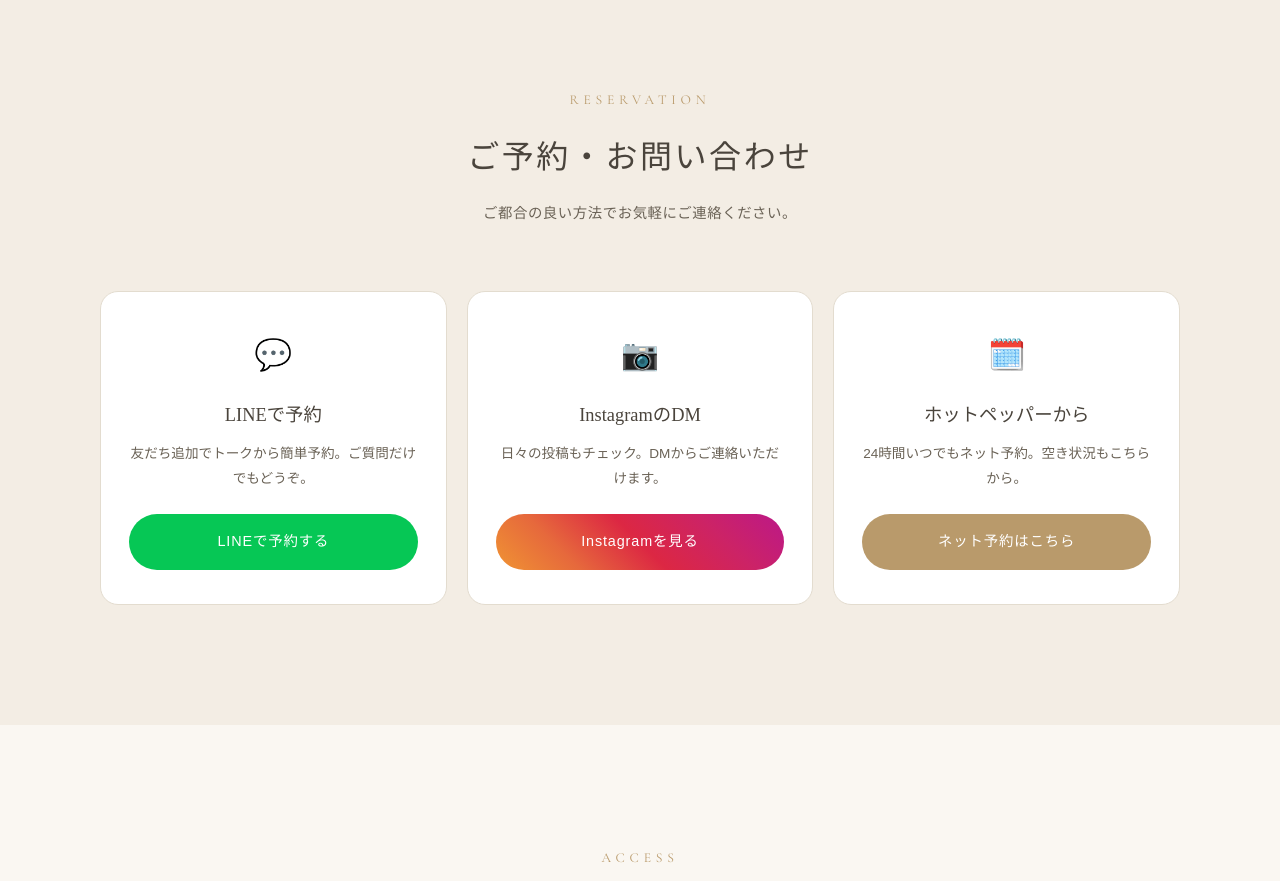
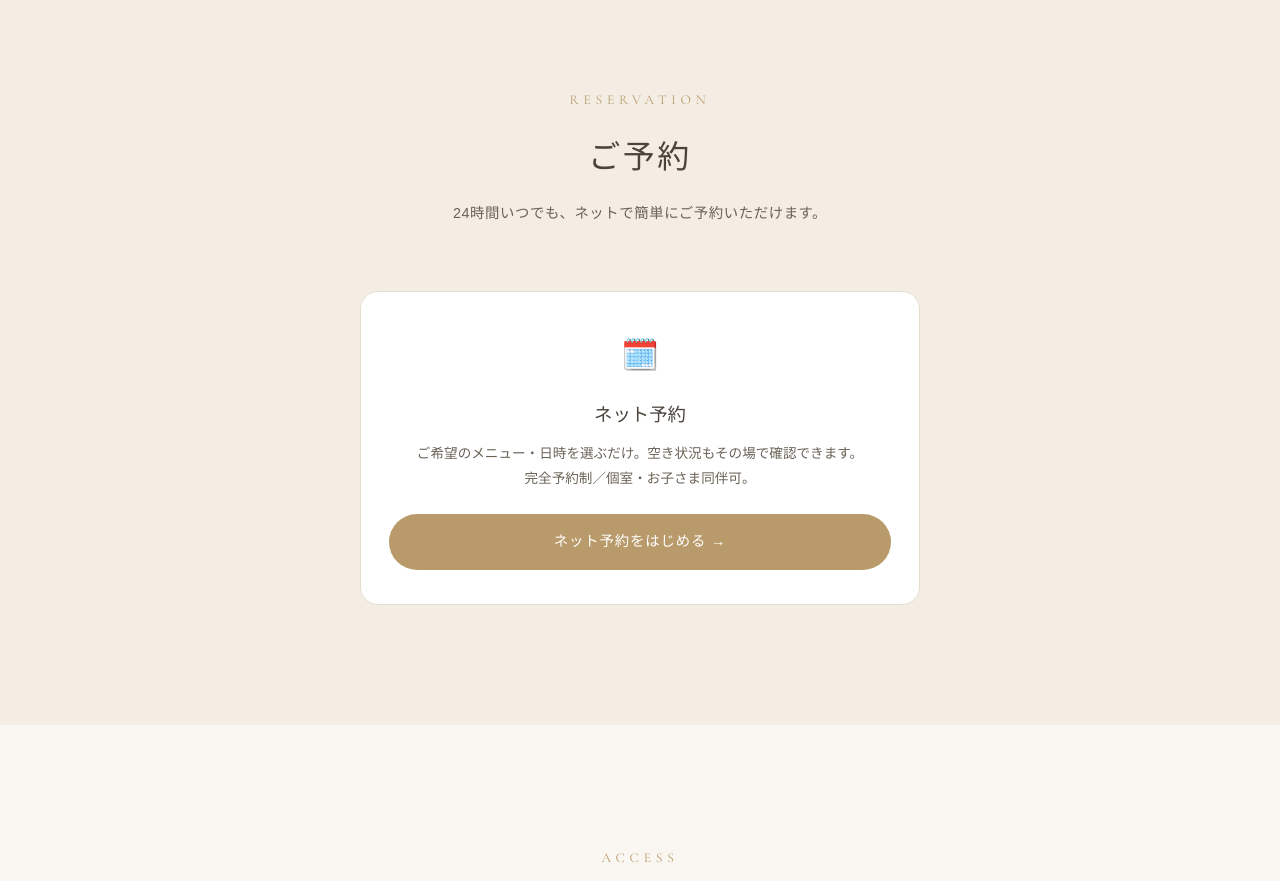
Before and after one commit to micoliss/micoliss-hp, a plain HTML site: page index.html in a window 1280 px wide. Shown: the part 5700-6581 px from the top of the page. Drawn offline with nearby package versions, Linux system fonts and the light colour scheme; a web font is replaced by a local one.

Commit message:
トップの予約セクションを自作ネット予約ページのみに変更

```diff
--- a/index.html
+++ b/index.html
@@ -479,32 +479,16 @@ footer .copy{font-size:.72rem;color:#8c8478;letter-spacing:.08em}
   <div class="container">
     <div class="sec-head reveal">
       <span class="en">Reservation</span>
-      <h2>ご予約・お問い合わせ<small>ご都合の良い方法でお気軽にご連絡ください。</small></h2>
+      <h2>ご予約<small>24時間いつでも、ネットで簡単にご予約いただけます。</small></h2>
     </div>
-    <div class="reserve-grid">
+    <div class="reserve-grid" style="grid-template-columns:1fr;max-width:560px;margin-inline:auto">
 
-      <!-- LINE公式アカウント -->
-      <div class="reserve-card reveal">
-        <div class="ic">💬</div>
-        <h3>LINEで予約</h3>
-        <p>友だち追加でトークから簡単予約。ご質問だけでもどうぞ。</p>
-        <a href="https://line.me/R/ti/p/@967tawyw?ts=12161705&oat_content=url" class="btn btn-line" target="_blank" rel="noopener">LINEで予約する</a>
-      </div>
-
-      <!-- Instagram -->
-      <div class="reserve-card reveal">
-        <div class="ic">📷</div>
-        <h3>InstagramのDM</h3>
-        <p>日々の投稿もチェック。DMからご連絡いただけます。</p>
-        <a href="https://www.instagram.com/seed.of.color.micoliss/" class="btn btn-ig" target="_blank" rel="noopener">Instagramを見る</a>
-      </div>
-
-      <!-- ホットペッパービューティー -->
+      <!-- 自社ネット予約 -->
       <div class="reserve-card reveal">
         <div class="ic">🗓️</div>
-        <h3>ホットペッパーから</h3>
-        <p>24時間いつでもネット予約。空き状況もこちらから。</p>
-        <a href="https://beauty.hotpepper.jp/kr/slnH000723861/" class="btn btn-web" target="_blank" rel="noopener">ネット予約はこちら</a>
+        <h3>ネット予約</h3>
+        <p>ご希望のメニュー・日時を選ぶだけ。空き状況もその場で確認できます。<br>完全予約制／個室・お子さま同伴可。</p>
+        <a href="reserve.html" class="btn btn-web">ネット予約をはじめる →</a>
       </div>
 
     </div>
```
